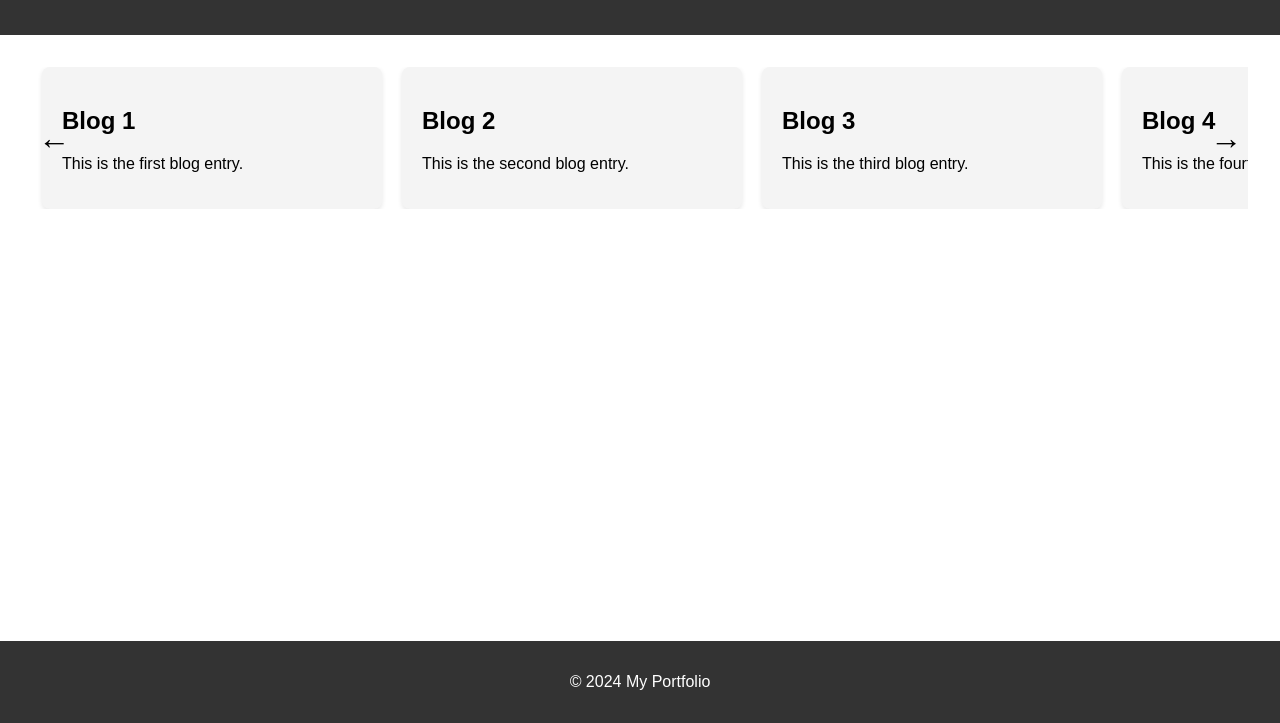
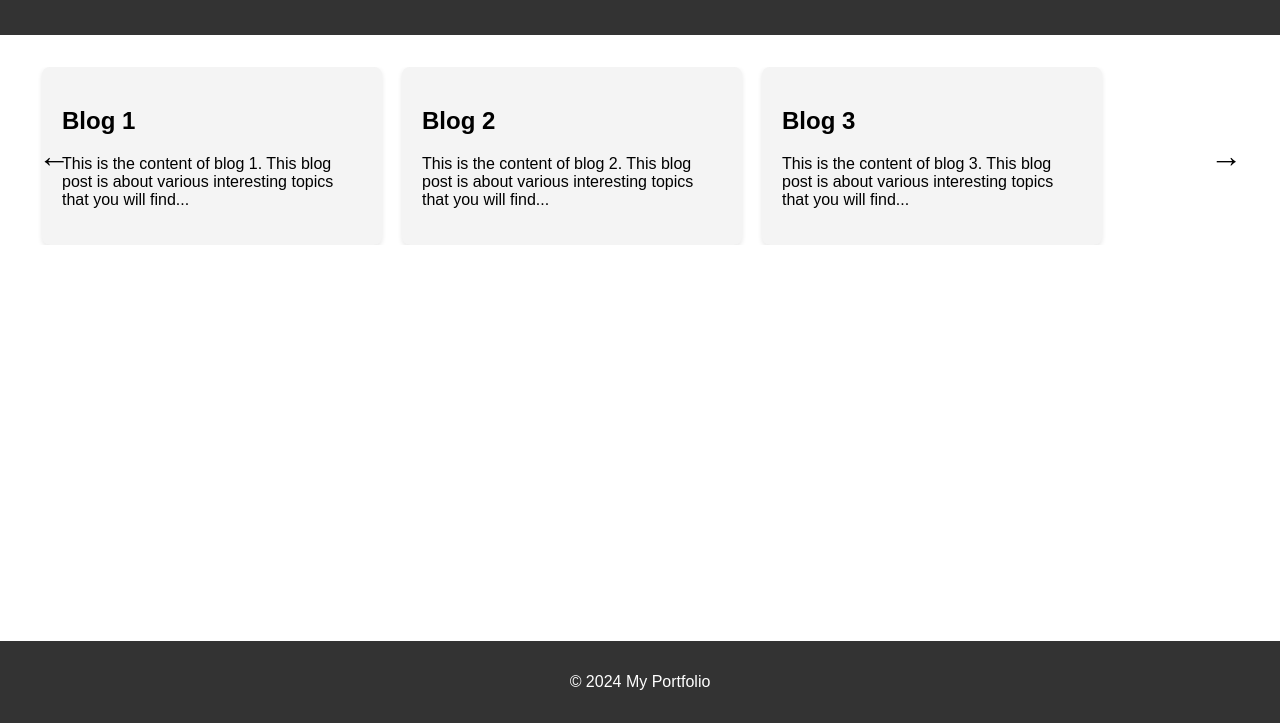
Before and after one commit to rouvenbe/projectspage.github.io, a plain HTML site: page index.html in a window 1280 px wide. Shown: the part 77-800 px from the top of the page. Drawn offline with Linux system fonts and the light colour scheme.

Commit message:
Initial commit of portfolio website

```diff
--- a/blogs/blog1.html
+++ b/blogs/blog1.html
@@ -4,12 +4,11 @@
     <meta charset="UTF-8">
     <meta name="viewport" content="width=device-width, initial-scale=1.0">
     <title>Blog 1</title>
-    <link rel="stylesheet" href="../css/styles.css">
 </head>
 <body>
     <div class="blog">
         <h2>Blog 1</h2>
-        <p>This is the content of blog 1.</p>
+        <p>This is the content of blog 1. This blog post is about various interesting topics that you will find insightful...</p>
     </div>
 </body>
 </html>
--- a/blogs/blog2.html
+++ b/blogs/blog2.html
@@ -3,13 +3,12 @@
 <head>
     <meta charset="UTF-8">
     <meta name="viewport" content="width=device-width, initial-scale=1.0">
-    <title>Blog 1</title>
-    <link rel="stylesheet" href="../css/styles.css">
+    <title>Blog 2</title>
 </head>
 <body>
     <div class="blog">
-        <h2>Blog 1</h2>
-        <p>This is the content of blog 1.</p>
+        <h2>Blog 2</h2>
+        <p>This is the content of blog 2. This blog post is about various interesting topics that you will find insightful...</p>
     </div>
 </body>
 </html>
--- a/blogs/blog3.html
+++ b/blogs/blog3.html
@@ -3,13 +3,12 @@
 <head>
     <meta charset="UTF-8">
     <meta name="viewport" content="width=device-width, initial-scale=1.0">
-    <title>Blog 1</title>
-    <link rel="stylesheet" href="../css/styles.css">
+    <title>Blog 3</title>
 </head>
 <body>
     <div class="blog">
-        <h2>Blog 1</h2>
-        <p>This is the content of blog 1.</p>
+        <h2>Blog 3</h2>
+        <p>This is the content of blog 3. This blog post is about various interesting topics that you will find insightful...</p>
     </div>
 </body>
 </html>
--- a/index.html
+++ b/index.html
@@ -13,24 +13,7 @@
     <main>
         <section class="blog-container">
             <button class="arrow left-arrow" onclick="scrollLeft()">&#8592;</button>
-            <div class="blogs" id="blogs">
-                <div class="blog">
-                    <h2>Blog 1</h2>
-                    <p>This is the first blog entry.</p>
-                </div>
-                <div class="blog">
-                    <h2>Blog 2</h2>
-                    <p>This is the second blog entry.</p>
-                </div>
-                <div class="blog">
-                    <h2>Blog 3</h2>
-                    <p>This is the third blog entry.</p>
-                </div>
-                <div class="blog">
-                    <h2>Blog 4</h2>
-                    <p>This is the fourth blog entry.</p>
-                </div>
-            </div>
+            <div class="blogs" id="blogs"></div>
             <button class="arrow right-arrow" onclick="scrollRight()">&#8594;</button>
         </section>
     </main>
@@ -38,6 +21,32 @@
         <p>&copy; 2024 My Portfolio</p>
     </footer>
     <script>
+        // Function to dynamically load blog entries
+        async function loadBlogs() {
+            const blogsContainer = document.getElementById('blogs');
+            const blogFiles = ['blogs/blog1.html', 'blogs/blog2.html', 'blogs/blog3.html'];
+
+            for (const blogFile of blogFiles) {
+                try {
+                    const response = await fetch(blogFile);
+                    const text = await response.text();
+                    const parser = new DOMParser();
+                    const doc = parser.parseFromString(text, 'text/html');
+
+                    const title = doc.querySelector('h2').textContent;
+                    const content = doc.querySelector('p').textContent.substring(0, 100) + '...'; // First 100 chars
+
+                    const blogDiv = document.createElement('div');
+                    blogDiv.classList.add('blog');
+                    blogDiv.innerHTML = `<h2>${title}</h2><p>${content}</p>`;
+
+                    blogsContainer.appendChild(blogDiv);
+                } catch (error) {
+                    console.error('Error loading blog:', blogFile, error);
+                }
+            }
+        }
+
         function scrollRight() {
             document.getElementById('blogs').scrollBy(300, 0);
         }
@@ -45,6 +54,8 @@
         function scrollLeft() {
             document.getElementById('blogs').scrollBy(-300, 0);
         }
+
+        document.addEventListener('DOMContentLoaded', loadBlogs);
     </script>
 </body>
 </html>
```
